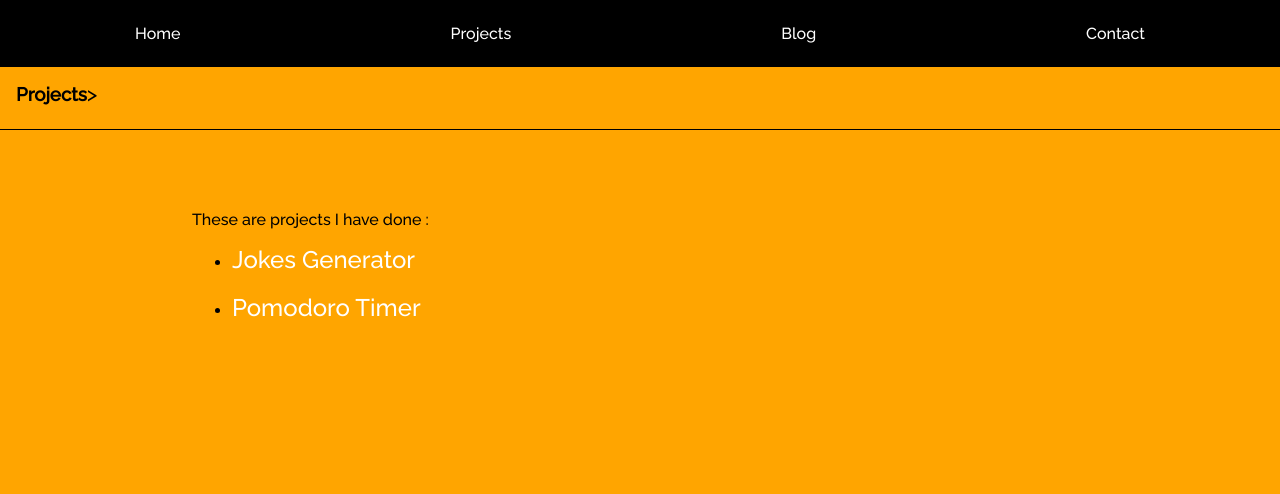
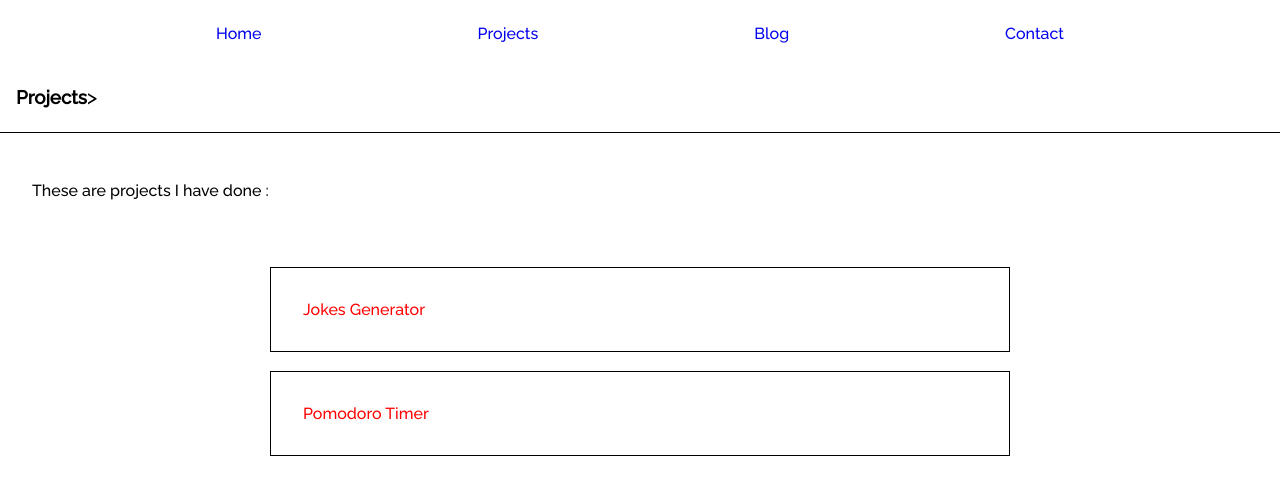
Before and after one commit to joelantonyjoy/portfolio, a React (Create React App) app: page /projects in a window 1280 px wide. Shown: the top 494 px of the page. Built offline with nearby package versions, Linux system fonts and the light colour scheme.

Commit message:
Added SEO features and UX changes to UI

```diff
--- a/public/index.html
+++ b/public/index.html
@@ -1,15 +1,18 @@
 <!DOCTYPE html>
 <html lang="en">
   <head>
+    <title>Joel Antony Joy - Software Engineer</title>
     <meta charset="utf-8" />
     <meta name="viewport" content="width=device-width, initial-scale=1" />
     <meta name="theme-color" content="#000000" />
     <meta
       name="description"
-      content="Joel Antony Joy Portfolio site"
+      content="Joel Antony Joy's Portfolio site | Sotware Developer at Nissan Digital | Full Stack Developer | Frontend Enthusiast"
     />
+    <meta name="keywords"
+         content="Joel Antony Joy Portfolio Site | Software Engineer |
+         I am a Software Engineer with more than 1.6 years of experience in building responsive dynamic web applications with latest web technologies. I have strong problem solving capabilities and has been awarded with an Honor Award by my current employer Nissan Digital India.">
     <link rel="manifest" href="%PUBLIC_URL%/manifest.json" />
-    <title>Joel Antony Joy - Software Engineer</title>
   </head>
   <body>
     <noscript>You need to enable JavaScript to run this app.</noscript>
--- a/src/App.css
+++ b/src/App.css
@@ -1,28 +1,25 @@
+.nav-container{
+  height: 70px;
+  position: sticky;
+  background: white;
+  color:black;
+  top: 0;
+  left: 0;
+}
+.navbar{
+  justify-content:space-evenly;
+  display:flex;
+  padding:24px 0px;
+  width: 100%;
+}
 .link{
-  color: white;
   font-size: 16px;
   text-decoration: none;
-  font-weight: 400px;
-}
-
-.link:hover{
-  color:aqua;
-}
-.nav-container{
-  width: 100%;
-  height: 67px;
-  background:black;
-  position: relative;
-}
-.navbar{
-  position: sticky;
-  top: 0;
-  left: 0;
-  justify-content:space-around;
-  display:flex;
-  padding:24px 0px;
-  background:black;
-  color:white;
-  width: 100%;
   font-family: fontMediumRegular;
 }
+.link:visited{
+  color: black;
+}
+.link:hover{
+  color:rgb(88, 85, 82);
+}
--- a/src/Pages/Contact.js
+++ b/src/Pages/Contact.js
@@ -1,5 +1,5 @@
 import React, { useState } from 'react';
-import {sendEmail as Emailer} from '../Services/email'
+import {sendEmail as Emailer} from '../services/EmailService'
 export function Contact(){
 
     const [email,setEmail] = useState(null);
@@ -13,26 +13,26 @@ export function Contact(){
     }
 
     return (
-        <section style={{background:'pink',height:'100vh'}}>
-        <div style={{margin:'auto',paddingTop:2,width:'30%', minWidth:250}}>
+        <section>
+        <div style={{margin:'auto',paddingTop:2,width:'30%', minWidth:280}}>
             <form onSubmit={sendEmail}>
                 <h1 style={{fontSize:42,fontFamily:'fontLightRegular'}}>Contact me</h1>
                 <div>
                 <label style={{display:'block'}}>Email id</label>
                 <input required onChange={setEmail}  type='email'
-                    style={{width:'100%',lineHeight:'32px',fontSize:'16px',margin:'8px 0 16px',paddingLeft:'8px'}}/>
+                    style={{width:'100%',lineHeight:'32px',fontSize:'14px',margin:'8px 0 16px',paddingLeft:'8px',letterSpacing:'0.8px'}}/>
                 </div>
                 <div>
                 <label style={{display:'block'}}>Subject</label>
                 <input required onChange={setSubject} type='text'
-                    style={{width:'100%',lineHeight:'32px',fontSize:'16px',margin:'8px 0 16px',paddingLeft:'8px'}}/>
+                    style={{width:'100%',lineHeight:'32px',fontSize:'14px',margin:'8px 0 16px',paddingLeft:'8px',letterSpacing:'0.8px'}}/>
                 </div>
                 <div>
                 <label style={{display:'block'}}>Message</label>
                 <textarea required onChange={setMessage}
-                    style={{width:'100%',height:200,lineHeight:'32px',fontSize:'16px',margin:'8px 0 16px',paddingLeft:'8px'}}/>
+                    style={{width:'100%',height:200,lineHeight:'32px',letterSpacing:'0.8px',fontSize:'14px',margin:'8px 0 16px',paddingLeft:'8px'}}/>
                 </div>
-                <button style={{width:'fit-content',padding:8,border:0,margin:'16px 0',background:'rgb(0,40,100)',color:'rgb(200,230,230)'}}>
+                <button style={{width:'fit-content',letterSpacing:'0.8px',padding:'8px 16px',background:'white',margin:'auto',color:'black',fontFamily:'fontMediumRegular',border:'1px solid black'}}>
                     Send your mail</button>
             </form>
             </div>
--- a/src/Pages/Home.js
+++ b/src/Pages/Home.js
@@ -1,17 +1,19 @@
 import {Link} from 'react-router-dom'
 export function Home(){
     return (
-        <div style={{margin:'auto',width:'fit-content',padding:8,marginTop:'10vh'}}>
+        <div style={{padding:8,paddingTop:'5vh'}}>
             <h1>Welcome</h1>
             <h1 style={{color:'red'}}>Joel Antony Joy</h1>
-            <h3 style={{marginBottom:'32px'}}>Full Stack Developer / Software Engineer</h3>
+            <h3>Software Engineer / Full Stack Developer</h3>
+            <p style={{width:'33%',minWidth:'288px',lineHeight:'24px',margin:'32px 0'}}>I am a Software Engineer with more than 1.6 years of experience in building responsive dynamic web applications with latest web technologies.
+            I have strong problem solving capabilities and has been awarded with an Honor Award by my current employer Nissan Digital India.</p>
             <Link style={{textDecoration:'none',border:'1px solid lightgreen',padding:8,color:'black',
             cursor:'pointer'}}
-            to="Resume/Joel_Antony_Joy_Resume.pdf" target="_blank" download>
+            to="Resume/Joel_Antony_Joy_Resume.pdf" target="_blank" download aria-label="Download Joel's Resume">
             Download Resume
             </Link>
             <p style={{marginTop:'10vh'}} >The website is currently under construction.</p>
-            <p>Do follow me on <a rel="noopener noreferrer" target='_blank' href='https://www.linkedin.com/in/joel-antony-joy/'>LinkedIn</a> for the time being :)</p>
+            <p>Do follow me on <a rel="noopener noreferrer" target='_blank' href='https://www.linkedin.com/in/joel-antony-joy/' aria-label="Joel's Linkedin Profile Link">LinkedIn</a> for the time being :)</p>
         </div>
     );
 }
--- a/src/Pages/Projects.js
+++ b/src/Pages/Projects.js
@@ -2,7 +2,7 @@ import {Outlet,Link} from "react-router-dom";
 
 export function Projects(){
     return (
-        <div style={{background:'orange',height:'100vh'}}>
+        <div>
             <h3 style={{padding:'16px',margin:0}}>
                 Projects
                 <span style={{fontFamily:'fontLightRegular'}}>&#62;</span>
@@ -10,21 +10,20 @@ export function Projects(){
             <hr style={{height: '1px',color: 'black',
             backgroundColor: 'black',border: 'none'}}>
             </hr>
-            <div style={{width:'70%',margin:'auto',marginTop:'80px'}}>
-            <p>These are projects I have done :</p>
-            <ul>
-                <li>
-                    <Link style={{textDecoration:'none',color:'white',fontSize:24}} to="jokes">
-                        Jokes Generator
+            <p style={{padding:'32px 32px 32px'}}>These are projects I have done :</p>
+            <div style={{display:'block',width:'70%',minWidth:'288px',maxWidth:740,margin:'auto'}}>
+
+                    <Link style={{margin:8,textDecoration:'none',color:'red',fontSize:16}} to="jokes" title="Jokes Generator">
+                    <div style={{padding:32,border:'1px solid black'}}>
+                    Jokes Generator
+                    </div>
                     </Link>
-                </li>
-                <br></br>
-                <li>
-                    <Link style={{textDecoration:'none',color:'white',fontSize:24}} to="pomodoro">
-                        Pomodoro Timer
+                    <Link style={{margin:8,textDecoration:'none',color:'red',fontSize:16}} to="pomodoro" title="Pomodoro Timer">
+                    <div style={{padding:32,border:'1px solid black'}}>
+                    Pomodoro Timer
+                    </div>
                     </Link>
-                </li>
-            </ul>
+
             </div>
             <Outlet/>
         </div>
--- a/src/Pages/Projects/Jokes/Jokes.js
+++ b/src/Pages/Projects/Jokes/Jokes.js
@@ -45,7 +45,7 @@ var html;
             </div></div>;
     }
     return(
-        <div style={{background:'teal',height:'100vh',overflow:'hidden', color:'white'}}>
+        <div style={{background:'teal', color:'white'}}>
         <h3 style={{padding:'16px',margin:0}}><Link className="links" to="/projects"> Projects </Link><span style={{fontFamily:'fontLightRegular'}}>&#62;</span><span> Jokes</span></h3>
             <hr style={{height: '1px',color: 'black',
             backgroundColor: 'black',border: 'none'}}></hr>
--- a/src/Pages/Projects/Pomodoro/Pomodoro.js
+++ b/src/Pages/Projects/Pomodoro/Pomodoro.js
@@ -45,7 +45,6 @@ class Pomodoro extends React.Component {
 
 const Container = styled.div`
     margin: 0px;
-    width:100%;
     background:teal;
     color:white
 `;
@@ -55,7 +54,6 @@ const Content = styled.div`
   padding-top:100px;
   width:80%;
   margin:auto;
-  height:100vh;
   text-align: center;
   font-size:48px;
 `;
--- a/src/Pages/Whoops404.js
+++ b/src/Pages/Whoops404.js
@@ -1,11 +1,14 @@
 import {useLocation} from "react-router-dom";
+import {Link} from 'react-router-dom'
 
 export function Whoops404(){
     let location = useLocation();
     console.log(location);
     return (
         <div>
-            <h1>Resource not found at {location.pathname}</h1>
+            <h1>Really?</h1>
+            <p>Looks like we cannot find any resource at {location.pathname}</p>
+            <Link to="">Go home</Link>
         </div>
     );
 }
```
Also changed, not shown: src/App.js (+7 -7 lines), src/services/EmailService.js (renamed from src/Services/email.js), 1 other file (tests, documents, lock files or other folders).
